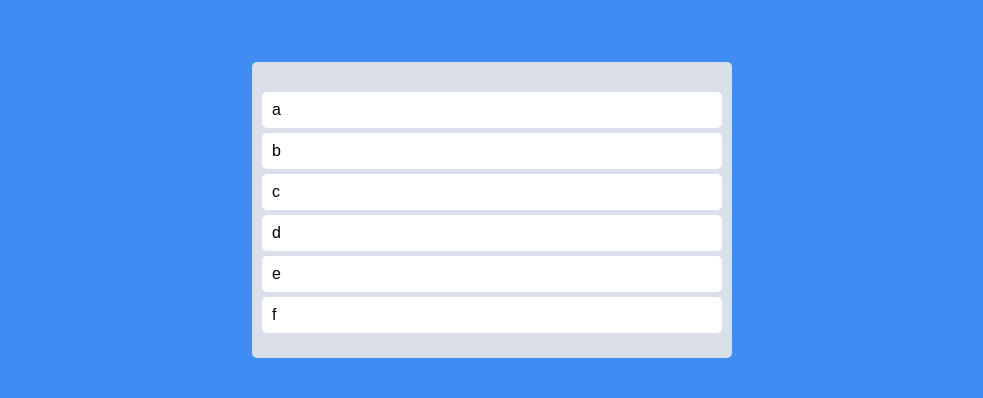
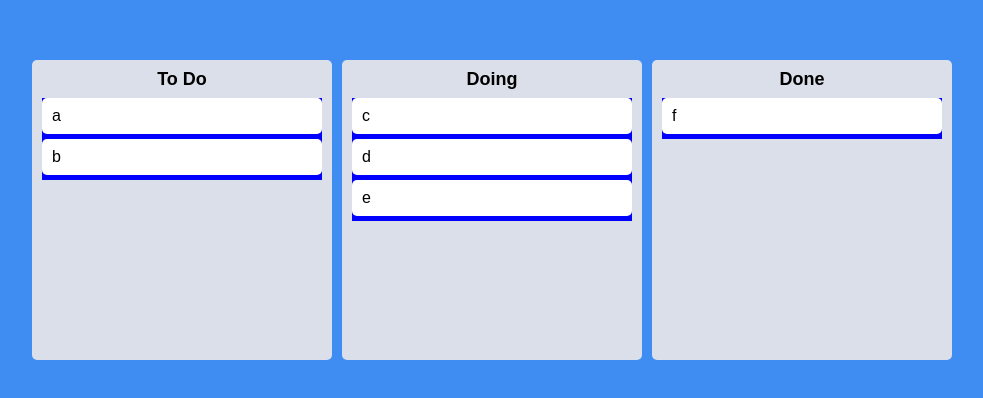
Before and after one commit to roroism/React-ms3, a React (Create React App) app: page / in a window 1280 px wide. Shown: the part 190-588 px from the top of the page, without its empty margins (148-1131 px from the left). Built offline with nearby package versions, Linux system fonts and the light colour scheme.

Commit message:
feat: create board movement.

```diff
--- a/src/App.tsx
+++ b/src/App.tsx
@@ -1,56 +1,61 @@
-import {
-  DragDropContext,
-  Draggable,
-  Droppable,
-  DropResult,
-} from "react-beautiful-dnd";
+import { DragDropContext, DropResult } from "react-beautiful-dnd";
 import styled from "styled-components";
 import { toDoState } from "./atoms";
 import { useRecoilState } from "recoil";
+import Board from "./components/Board";
 
 const Wrapper = styled.div`
   display: flex;
-  max-width: 480px;
-  width: 100%;
+  width: 100vw;
   margin: 0 auto;
   justify-content: center;
   align-items: center;
   height: 100vh;
 `;
 const Boards = styled.div`
-  display: grid;
+  display: flex;
+  justify-content: center;
+  align-items: flex-start;
   width: 100%;
-  grid-template-columns: repeat(1, 1fr);
-`;
-
-const Board = styled.div`
-  padding: 20px 10px;
-  padding-top: 30px;
-  background-color: ${(props) => props.theme.boardColor};
-  border-radius: 5px;
-  min-height: 200px;
-`;
-
-const Card = styled.div`
-  border-radius: 5px;
-  margin-bottom: 5px;
-  padding: 10px 10px;
-  background-color: ${(props) => props.theme.cardColor};
+  gap: 10px;
 `;
 
 function App() {
   const [toDos, setToDos] = useRecoilState(toDoState);
 
-  const onDragEnd = ({ draggableId, destination, source }: DropResult) => {
+  const onDragEnd = (info: DropResult) => {
+    const { destination, draggableId, source } = info;
     if (!destination) return;
-    setToDos((oldToDos) => {
-      const toDosCopy = [...oldToDos];
-      // 1) Delete item on source.index
-      toDosCopy.splice(source.index, 1);
-      // 2) Put back the item on the destination.index
-      toDosCopy.splice(destination?.index, 0, draggableId);
-      return toDosCopy;
-    });
+
+    if (destination?.droppableId === source.droppableId) {
+      // same board movement
+      setToDos((allBoards) => {
+        const boardCopy = [...allBoards[source.droppableId]];
+        boardCopy.splice(source.index, 1);
+        boardCopy.splice(destination?.index, 0, draggableId);
+        return {
+          ...allBoards,
+          [source.droppableId]: boardCopy,
+        };
+      });
+    }
+
+    if (destination.droppableId !== source.droppableId) {
+      // cross board movement
+      setToDos((allBoards) => {
+        const sourceBoard = [...allBoards[source.droppableId]];
+        const destinationBoard = [...allBoards[destination.droppableId]];
+        sourceBoard.splice(source.index, 1);
+        destinationBoard.splice(destination?.index, 0, draggableId);
+
+        return {
+          ...allBoards,
+          [source.droppableId]: sourceBoard,
+          [destination.droppableId]: destinationBoard,
+        };
+      });
+    }
+
     console.log("draggin finished");
   };
 
@@ -59,26 +64,9 @@
     <DragDropContext onDragEnd={onDragEnd}>
       <Wrapper>
         <Boards>
-          <Droppable droppableId="one">
-            {(provided) => (
-              <Board ref={provided.innerRef} {...provided.droppableProps}>
-                {toDos.map((toDo, idx) => (
-                  <Draggable key={toDo} draggableId={toDo} index={idx}>
-                    {(provided) => (
-                      <Card
-                        ref={provided.innerRef}
-                        {...provided.draggableProps}
-                        {...provided.dragHandleProps}
-                      >
-                        {toDo}
-                      </Card>
-                    )}
-                  </Draggable>
-                ))}
-                {provided.placeholder}
-              </Board>
-            )}
-          </Droppable>
+          {Object.keys(toDos).map((boardId) => (
+            <Board boardId={boardId} key={boardId} toDos={toDos[boardId]} />
+          ))}
         </Boards>
       </Wrapper>
     </DragDropContext>
--- a/src/atoms.tsx
+++ b/src/atoms.tsx
@@ -1,8 +1,16 @@
 import { atom, selector } from "recoil";
 
-export const toDoState = atom({
+interface IToDoState {
+  [key: string]: string[];
+}
+
+export const toDoState = atom<IToDoState>({
   key: "toDo",
-  default: ["a", "b", "c", "d", "e", "f"],
+  default: {
+    "To Do": ["a", "b"],
+    Doing: ["c", "d", "e"],
+    Done: ["f"],
+  },
 });
 
 // export const minuteState = atom({
--- /dev/null
+++ b/src/components/Board.tsx
@@ -0,0 +1,50 @@
+import { Droppable } from "react-beautiful-dnd";
+import styled from "styled-components";
+import DraggableCard from "./DraggableCard";
+
+const Wrapper = styled.div`
+  width: 300px;
+  padding: 20px 10px;
+  padding-top: 10px;
+  background-color: ${(props) => props.theme.boardColor};
+  border-radius: 5px;
+  min-height: 300px;
+  display: flex;
+  flex-direction: column;
+`;
+
+const Title = styled.h2`
+  text-align: center;
+  font-weight: 600;
+  margin-bottom: 10px;
+  font-size: 18px;
+`;
+
+const Area = styled.div`
+  background-color: blue;
+`;
+
+interface IBoardProps {
+  toDos: string[];
+  boardId: string;
+}
+
+function Board({ toDos, boardId }: IBoardProps) {
+  return (
+    <Wrapper>
+      <Title>{boardId}</Title>
+      <Droppable droppableId={boardId}>
+        {(provided) => (
+          <Area ref={provided.innerRef} {...provided.droppableProps}>
+            {toDos.map((toDo, index) => (
+              <DraggableCard key={toDo} index={index} toDo={toDo} />
+            ))}
+            {provided.placeholder}
+          </Area>
+        )}
+      </Droppable>
+    </Wrapper>
+  );
+}
+
+export default Board;
--- /dev/null
+++ b/src/components/DraggableCard.tsx
@@ -0,0 +1,35 @@
+import { Draggable } from "react-beautiful-dnd";
+import styled from "styled-components";
+import React from "react";
+
+const Card = styled.div`
+  border-radius: 5px;
+  margin-bottom: 5px;
+  padding: 10px 10px;
+  background-color: ${(props) => props.theme.cardColor};
+`;
+
+interface IDragabbleCardProps {
+  toDo: string;
+  index: number;
+}
+
+function DraggableCard({ toDo, index }: IDragabbleCardProps) {
+  console.log(toDo, "has been rendered");
+
+  return (
+    <Draggable key={toDo} draggableId={toDo} index={index}>
+      {(provided) => (
+        <Card
+          ref={provided.innerRef}
+          {...provided.draggableProps}
+          {...provided.dragHandleProps}
+        >
+          {toDo}
+        </Card>
+      )}
+    </Draggable>
+  );
+}
+
+export default React.memo(DraggableCard);
```
